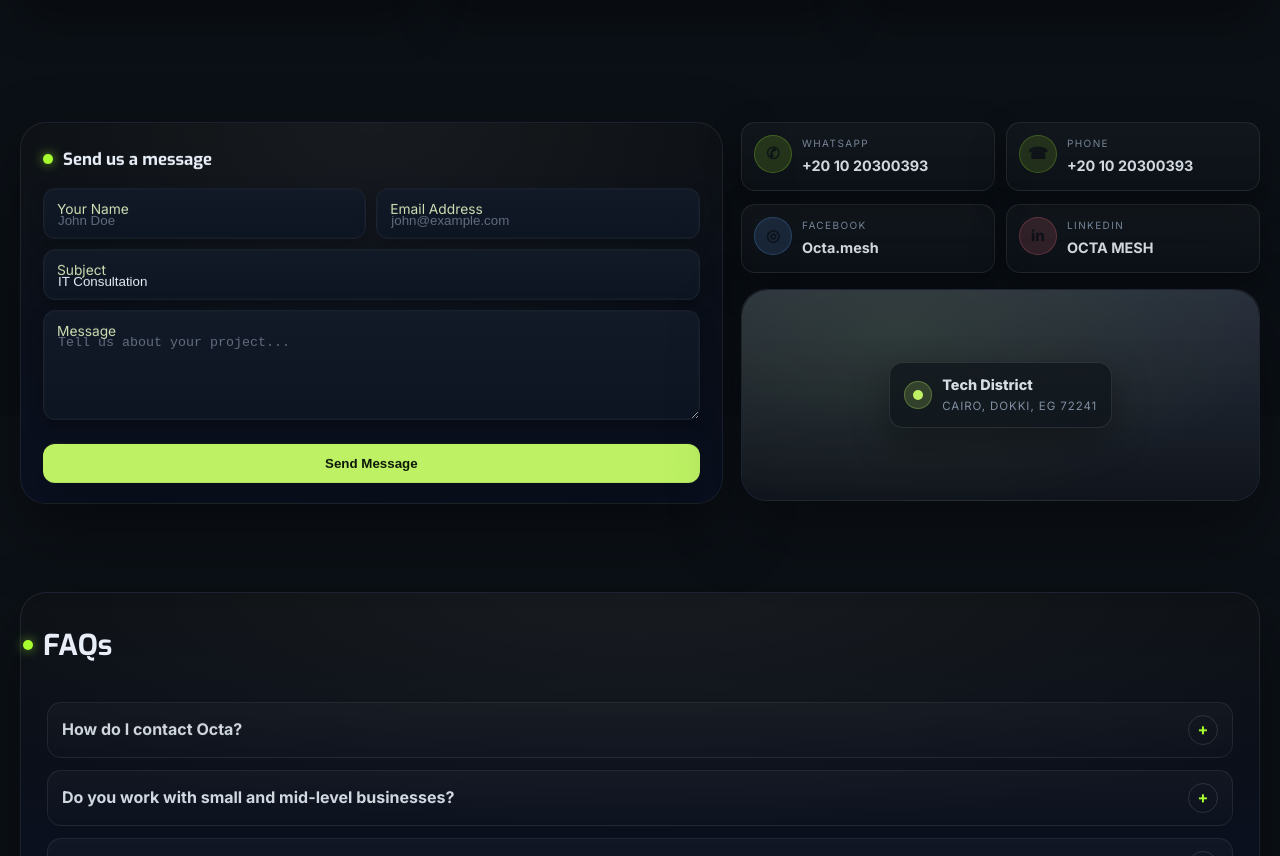
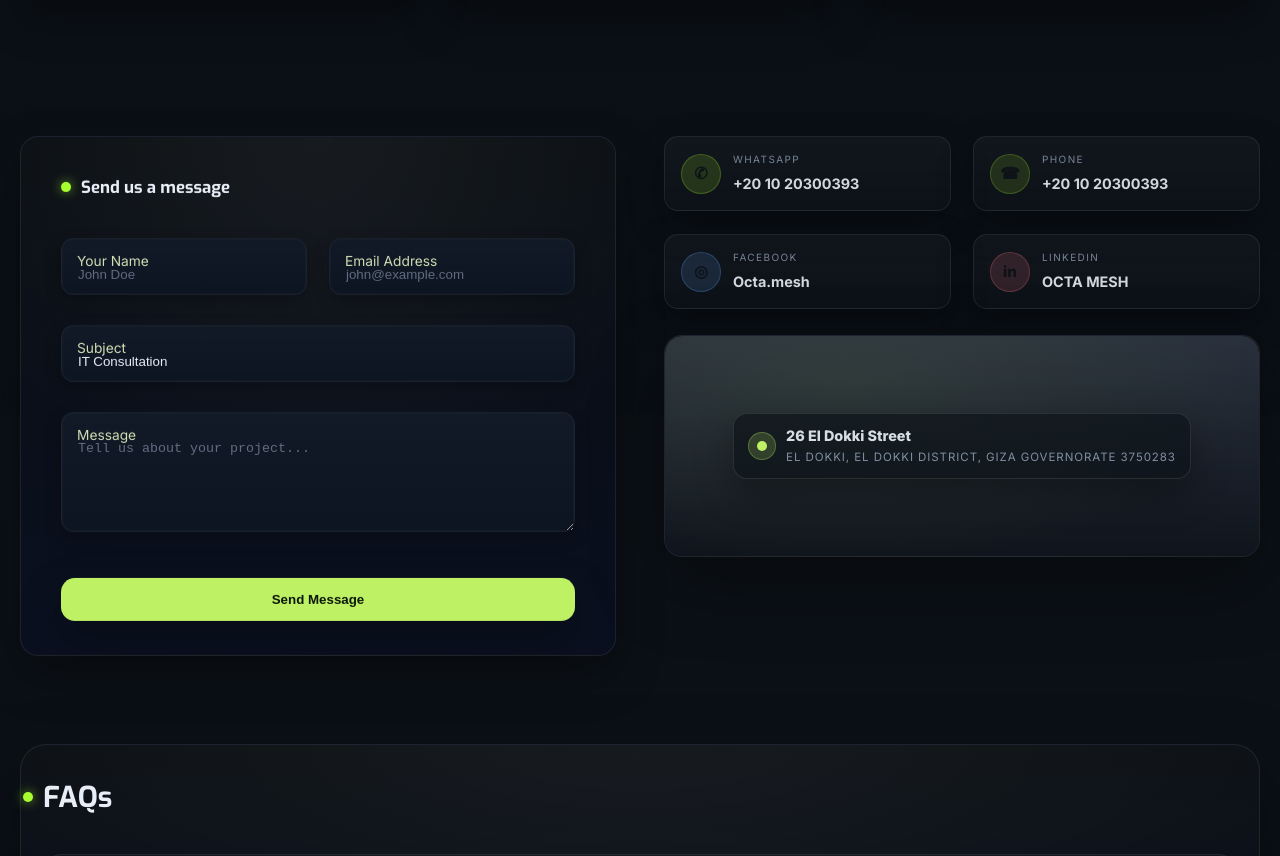
Before and after one commit to OctaProjects/Octa-Website, a React (Vite) app: page / in a window 1280 px wide. Shown: the part 3585-4441 px from the top of the page. Built offline with nearby package versions, Linux system fonts and the light colour scheme.

Commit message:
Update contact links in App and PartnerPage components, change email address to sales@octamesh.co, and enhance light mode styles in styles.css for improved visual consistency and accessibility.

```diff
--- a/src/App.jsx
+++ b/src/App.jsx
@@ -563,12 +563,17 @@ export default function App() {
                     <span className="contact-card-kicker">PHONE</span>
                     <span className="contact-card-value">+20 10 20300393</span>
                   </a>
-                  <a className="contact-card" href="https://facebook.com" target="_blank" rel="noopener noreferrer">
+                  <a className="contact-card" href="https://www.facebook.com/OctaMesh.co" target="_blank" rel="noopener noreferrer">
                     <span className="contact-card-icon contact-card-icon--fb" aria-hidden="true">◎</span>
                     <span className="contact-card-kicker">FACEBOOK</span>
                     <span className="contact-card-value">Octa.mesh</span>
                   </a>
-                  <a className="contact-card" href="https://linkedin.com" target="_blank" rel="noopener noreferrer">
+                  <a
+                    className="contact-card"
+                    href="https://www.linkedin.com/company/octamesh/?lipi=urn%3Ali%3Apage%3Ad_flagship3_search_srp_all%3Bx%2FzKMxw0QJOM6LClySvQ6Q%3D%3D"
+                    target="_blank"
+                    rel="noopener noreferrer"
+                  >
                     <span className="contact-card-icon contact-card-icon--in" aria-hidden="true">in</span>
                     <span className="contact-card-kicker">LINKEDIN</span>
                     <span className="contact-card-value">OCTA MESH</span>
@@ -576,15 +581,23 @@ export default function App() {
                 </div>
 
                 <div className="team-v2-panel contact-map">
-                  <div className="contact-map-inner" aria-label="Location map">
+                  <a
+                    className="contact-map-inner"
+                    href="https://www.google.com/maps/search/?api=1&query=26+El+Dokki+Street%2C+El+Dokki%2C+El+Dokki+District%2C+Giza+Governorate+3750283"
+                    target="_blank"
+                    rel="noopener noreferrer"
+                    aria-label="Open 26 El Dokki Street, El Dokki, Giza on Google Maps"
+                  >
                     <div className="contact-map-chip">
                       <div className="contact-map-pin" aria-hidden="true" />
                       <div className="contact-map-chip-text">
-                        <div className="contact-map-chip-title">Tech District</div>
-                        <div className="contact-map-chip-sub">CAIRO, DOKKI, EG 72241</div>
+                        <div className="contact-map-chip-title">26 El Dokki Street</div>
+                        <div className="contact-map-chip-sub">
+                          El Dokki, El Dokki District, Giza Governorate 3750283
+                        </div>
                       </div>
                     </div>
-                  </div>
+                  </a>
                 </div>
               </div>
             </div>
@@ -745,7 +758,7 @@ export default function App() {
             <div className="footer-social">
               <a
                 className="footer-social-btn"
-                href="https://linkedin.com"
+                href="https://www.linkedin.com/company/octamesh/?lipi=urn%3Ali%3Apage%3Ad_flagship3_search_srp_all%3Bx%2FzKMxw0QJOM6LClySvQ6Q%3D%3D"
                 target="_blank"
                 rel="noopener noreferrer"
                 aria-label="LinkedIn"
@@ -762,7 +775,7 @@ export default function App() {
                   <circle cx="4" cy="4" r="2" fill="currentColor" />
                 </svg>
               </a>
-              <a className="footer-social-btn" href="mailto:info@octamesh.co" aria-label="Email">
+              <a className="footer-social-btn" href="mailto:sales@octamesh.co" aria-label="Email">
                 <svg width="18" height="18" viewBox="0 0 24 24" fill="none" aria-hidden="true">
                   <path
                     d="M4 4h16v16H4V4Z"
@@ -781,7 +794,7 @@ export default function App() {
               </a>
               <a
                 className="footer-social-btn"
-                href="https://github.com/D0NG0L"
+                href="https://github.com/OctaProjects"
                 target="_blank"
                 rel="noopener noreferrer"
                 aria-label="GitHub"
--- a/src/styles.css
+++ b/src/styles.css
@@ -16,15 +16,22 @@
   --accent-glow: color-mix(in srgb, var(--accent) 25%, transparent);
 }
 
-/* Light mode */
+/*
+ * Light mode — soft lime wash (#EBFBD0): pairs with primary (#a8ff2f), accent (#BEF264),
+ * partner greens; cards stay slightly brighter for contrast.
+ */
 :root[data-theme='light'] {
-  --bg: #f7f9fc;
-  --bg-2: #ffffff;
-  --lines: rgba(12, 17, 23, 0.06);
+  color-scheme: light;
+  --bg: #ebfbd0;
+  --bg-2: #e2f6c4;
+  --lines: rgba(45, 72, 28, 0.055);
   --text: #0c1117;
-  --muted: rgba(12, 17, 23, 0.66);
-  --panel: #ffffff;
-  --border: rgba(12, 17, 23, 0.14);
+  --muted: rgba(12, 17, 23, 0.68);
+  --panel: #f5fdea;
+  --border: rgba(38, 58, 22, 0.14);
+  --light-header-tint: rgba(235, 251, 208, 0.82);
+  --light-header-scrolled: rgba(235, 251, 208, 0.94);
+  --light-nav-sheet: rgba(235, 251, 208, 0.98);
 }
 
 * { box-sizing: border-box; }
@@ -59,13 +66,13 @@ section[id] { scroll-margin-top: 80px; }
    Header - scroll progress bar
    ========================================================================== */
 .scroll-progress { position: fixed; top: 0; left: 0; right: 0; height: 3px; z-index: 50; background: rgba(255,255,255,0.06); overflow: hidden; }
-:root[data-theme='light'] .scroll-progress { background: rgba(12,17,23,0.10); }
+:root[data-theme='light'] .scroll-progress { background: rgba(12, 17, 23, 0.08); }
 .scroll-progress-bar { height: 100%; background: linear-gradient(90deg, var(--primary), var(--primary-600)); transition: width 120ms ease-out; }
 
 .site-header { position: sticky; top: 0; z-index: 40; -webkit-backdrop-filter: blur(10px); backdrop-filter: blur(10px); background: rgba(12,17,23,0.7); border-bottom: 1px solid var(--border); transition: background 240ms ease, box-shadow 240ms ease; }
 .site-header.scrolled { background: rgba(12,17,23,0.85); box-shadow: 0 6px 18px rgba(0,0,0,0.25); }
-:root[data-theme='light'] .site-header { background: rgba(255,255,255,0.72); }
-:root[data-theme='light'] .site-header.scrolled { background: rgba(255,255,255,0.9); box-shadow: 0 10px 24px rgba(0,0,0,0.10); }
+:root[data-theme='light'] .site-header { background: var(--light-header-tint); }
+:root[data-theme='light'] .site-header.scrolled { background: var(--light-header-scrolled); box-shadow: 0 10px 24px rgba(12, 17, 23, 0.07); }
 .header-inner { height: 64px; display: flex; align-items: center; justify-content: space-between; position: relative; gap: 16px; }
 .header-inner .brand { flex: 0 0 auto; }
 .header-inner .header-actions { flex: 1 1 auto; min-width: 0; display: flex; justify-content: center; }
@@ -98,10 +105,10 @@ section[id] { scroll-margin-top: 80px; }
 }
 .nav-toggle:hover { background: rgba(255,255,255,0.1); }
 :root[data-theme='light'] .nav-toggle {
-  border-color: rgba(12,17,23,0.12);
-  background: rgba(12,17,23,0.06);
-}
-:root[data-theme='light'] .nav-toggle:hover { background: rgba(12,17,23,0.1); }
+  border-color: rgba(38, 58, 22, 0.14);
+  background: rgba(255, 255, 255, 0.42);
+}
+:root[data-theme='light'] .nav-toggle:hover { background: rgba(255, 255, 255, 0.68); }
 .nav-toggle-bar {
   display: block;
   width: 18px;
@@ -138,8 +145,14 @@ section[id] { scroll-margin-top: 80px; }
 .theme-toggle:hover { transform: translateY(-1px); box-shadow: 0 10px 20px rgba(0,0,0,0.18); }
 .theme-toggle:active { transform: scale(0.98); }
 :root[data-theme='light'] .theme-toggle {
-  border-color: rgba(12,17,23,0.12);
-  background: rgba(12,17,23,0.06);
+  border-color: rgba(38, 58, 22, 0.15);
+  background: var(--panel);
+  color: #0c1117;
+  box-shadow: 0 1px 0 rgba(255, 255, 255, 0.85) inset;
+}
+:root[data-theme='light'] .theme-toggle:hover {
+  background: #ffffff;
+  border-color: rgba(38, 58, 22, 0.2);
 }
 
 /* Employee Hub – same size as Partner button (compact pill) */
@@ -268,8 +281,14 @@ section[id] { scroll-margin-top: 80px; }
   .cta-partner { display: inline-flex; font-size: 0.85rem; padding: 10px 16px; height: auto; }
 }
 :root[data-theme='light'] .nav.nav-open {
-  background: rgba(255,255,255,0.98);
+  background: var(--light-nav-sheet);
   border-bottom-color: var(--border);
+  box-shadow: 0 12px 32px rgba(12, 17, 23, 0.09);
+}
+@media (max-width: 879px) {
+  :root[data-theme='light'] .nav.nav-open a {
+    border-bottom-color: rgba(12, 17, 23, 0.08);
+  }
 }
 
 @media (min-width: 880px) {
@@ -345,6 +364,11 @@ section[id] { scroll-margin-top: 80px; }
   border-radius: 999px;
   color: #0c1117;
   box-shadow: 0 10px 26px rgba(0,0,0,0.28);
+}
+:root[data-theme='light'] .partner-page .field input {
+  background: rgba(255, 255, 255, 0.9);
+  border-color: rgba(38, 58, 22, 0.12);
+  box-shadow: 0 8px 22px rgba(45, 72, 28, 0.07);
 }
 .partner-page .field input::placeholder {
   color: rgba(12, 17, 23, 0.35);
@@ -543,6 +567,203 @@ section[id] { scroll-margin-top: 80px; }
 .badge-api:before { background: #facc15; box-shadow: 0 0 12px rgba(250,204,21,0.5); }
 .badge-mesh:before { background: #a78bfa; box-shadow: 0 0 12px rgba(167,139,250,0.55); }
 
+/* Our products — light mode: badges were pale-on-pale; use white cards + dark readable labels */
+:root[data-theme='light'] .section.products .section-title {
+  color: #0c1117;
+  font-weight: 700;
+}
+:root[data-theme='light'] .section.products .bullet {
+  box-shadow: 0 0 0 2px rgba(255, 255, 255, 0.9), 0 0 14px rgba(84, 124, 32, 0.45);
+}
+:root[data-theme='light'] .product-row .badge {
+  background: #ffffff;
+  border: 1px solid rgba(38, 58, 22, 0.18);
+  box-shadow: 0 6px 18px rgba(45, 72, 28, 0.12);
+  font-weight: 700;
+  letter-spacing: 0.02em;
+}
+:root[data-theme='light'] .product-row .badge:hover {
+  box-shadow: 0 10px 26px rgba(45, 72, 28, 0.16);
+  border-color: rgba(38, 58, 22, 0.28);
+}
+:root[data-theme='light'] .product-row .badge-it {
+  color: #1b4d0f;
+  text-shadow: none;
+}
+:root[data-theme='light'] .product-row .badge-it:hover {
+  color: #0f3310;
+}
+:root[data-theme='light'] .badge-it:hover {
+  background: #ffffff;
+  border-color: rgba(38, 58, 22, 0.22);
+  box-shadow: 0 8px 22px rgba(45, 72, 28, 0.14);
+}
+:root[data-theme='light'] .product-row .badge-design {
+  color: #9d174d;
+  text-shadow: none;
+}
+:root[data-theme='light'] .product-row .badge-design:hover {
+  color: #831843;
+}
+:root[data-theme='light'] .product-row .badge-console {
+  color: #0c4a6e;
+  text-shadow: none;
+}
+:root[data-theme='light'] .product-row .badge-console:hover {
+  color: #075985;
+}
+
+/* Light mode: Services + fix low-contrast cool grays (178,191,211 / 148,163,184) on pale green bg */
+:root[data-theme='light'] .services-hero-title {
+  color: #0c1117;
+}
+:root[data-theme='light'] .services-hero-sub {
+  color: rgba(12, 17, 23, 0.76);
+}
+:root[data-theme='light'] .section.services .section-title {
+  color: #0c1117;
+  font-weight: 700;
+}
+:root[data-theme='light'] .section.services .bullet {
+  box-shadow: 0 0 0 2px rgba(255, 255, 255, 0.85), 0 0 14px rgba(84, 124, 32, 0.4);
+}
+:root[data-theme='light'] .service-card {
+  border: 1px solid rgba(38, 58, 22, 0.16);
+  background: #ffffff;
+  box-shadow: 0 8px 22px rgba(45, 72, 28, 0.1);
+}
+:root[data-theme='light'] .service-card h3 {
+  color: #0c1117;
+}
+:root[data-theme='light'] .service-card-list {
+  color: rgba(12, 17, 23, 0.74);
+}
+:root[data-theme='light'] .service-card-link:hover {
+  box-shadow: 0 12px 28px rgba(45, 72, 28, 0.14);
+}
+
+:root[data-theme='light'] .contacts-hero-title {
+  color: #0c1117;
+}
+:root[data-theme='light'] .contacts-hero-sub {
+  color: rgba(12, 17, 23, 0.76);
+}
+:root[data-theme='light'] .section.contacts .section-title {
+  color: #0c1117;
+  font-weight: 700;
+}
+:root[data-theme='light'] .section.contacts .bullet {
+  box-shadow: 0 0 0 2px rgba(255, 255, 255, 0.85), 0 0 14px rgba(84, 124, 32, 0.4);
+}
+
+:root[data-theme='light'] .about-kicker {
+  color: rgba(12, 17, 23, 0.55);
+}
+:root[data-theme='light'] .about-vision .about-kicker {
+  color: var(--primary);
+}
+:root[data-theme='light'] .about-story-unified .about-kicker {
+  color: rgba(12, 17, 23, 0.58);
+}
+:root[data-theme='light'] .about-story-unified .stat-label {
+  color: rgba(12, 17, 23, 0.62);
+}
+:root[data-theme='light'] .about-media-caption {
+  color: rgba(12, 17, 23, 0.7);
+}
+:root[data-theme='light'] .about-media-card--caption-overlay .about-media-caption {
+  color: rgba(178, 191, 211, 0.9);
+}
+
+:root[data-theme='light'] .faq-item {
+  border: 1px solid rgba(38, 58, 22, 0.14);
+  background: #ffffff;
+  box-shadow: 0 6px 18px rgba(45, 72, 28, 0.08);
+}
+:root[data-theme='light'] .faq-item:hover {
+  border-color: rgba(84, 124, 32, 0.35);
+  background: #fafef6;
+  box-shadow: 0 10px 24px rgba(45, 72, 28, 0.12);
+}
+:root[data-theme='light'] .faq-item summary {
+  color: #0c1117;
+}
+:root[data-theme='light'] .faq-item:hover summary {
+  color: #0c1117;
+}
+:root[data-theme='light'] .faq-item summary::after {
+  border-color: rgba(38, 58, 22, 0.18);
+}
+:root[data-theme='light'] .faq-item p {
+  color: rgba(12, 17, 23, 0.72);
+}
+:root[data-theme='light'] .faq-item:hover p {
+  color: rgba(12, 17, 23, 0.8);
+}
+
+:root[data-theme='light'] .it-helpdesk-subtitle {
+  color: rgba(12, 17, 23, 0.72);
+}
+:root[data-theme='light'] .it-helpdesk-block {
+  border: 1px solid rgba(38, 58, 22, 0.14);
+  background: #ffffff;
+  box-shadow: 0 8px 20px rgba(45, 72, 28, 0.08);
+}
+:root[data-theme='light'] .it-helpdesk-block p {
+  color: rgba(12, 17, 23, 0.72);
+}
+:root[data-theme='light'] .it-helpdesk-assist {
+  color: rgba(12, 17, 23, 0.65);
+}
+:root[data-theme='light'] .it-helpdesk-custom-strip {
+  background: rgba(255, 255, 255, 0.9);
+  border: 1px solid rgba(38, 58, 22, 0.12);
+}
+
+:root[data-theme='light'] .team-v2-subtitle {
+  color: rgba(12, 17, 23, 0.7);
+}
+:root[data-theme='light'] .team-v2-join-sub {
+  color: rgba(12, 17, 23, 0.68);
+}
+
+:root[data-theme='light'] .contact-card {
+  border: 1px solid rgba(38, 58, 22, 0.14);
+  background: #ffffff;
+  box-shadow: 0 8px 22px rgba(45, 72, 28, 0.1);
+}
+:root[data-theme='light'] .contact-card-icon {
+  background: rgba(255, 255, 255, 0.8);
+  border-color: rgba(38, 58, 22, 0.12);
+  color: rgba(12, 17, 23, 0.85);
+}
+:root[data-theme='light'] .contact-card-kicker {
+  color: rgba(12, 17, 23, 0.55);
+}
+:root[data-theme='light'] .contact-card-value {
+  color: #0c1117;
+}
+
+:root[data-theme='light'] .footer-tagline {
+  color: rgba(12, 17, 23, 0.62);
+}
+:root[data-theme='light'] .footer-heading {
+  color: #0c1117;
+}
+:root[data-theme='light'] .footer-list,
+:root[data-theme='light'] .footer-links a {
+  color: rgba(12, 17, 23, 0.68);
+}
+:root[data-theme='light'] .footer-bottom {
+  color: rgba(12, 17, 23, 0.55);
+  border-top-color: rgba(38, 58, 22, 0.1);
+}
+:root[data-theme='light'] .footer-social-btn {
+  border: 1px solid rgba(38, 58, 22, 0.14);
+  background: #ffffff;
+  color: #0c1117;
+}
+
 /* Team */
 /* Team (v2, matches provided design) */
 /* Meet Our Team - temporarily disabled (remove class to re-enable) */
@@ -934,7 +1155,8 @@ section[id] { scroll-margin-top: 80px; }
   display: flex;
   align-items: center;
   background: transparent;
-  color: #ffffff;
+  /* “The birth of a unified force.” — soft cool gray on photo */
+  color: rgba(178, 191, 211, 0.9);
   font-size: 0.95rem;
   font-weight: 500;
   letter-spacing: 0.02em;
@@ -2132,43 +2354,83 @@ section[id] { scroll-margin-top: 80px; }
   .web-tech-stack-code pre { font-size: 0.8rem; }
 }
 
+/* Contacts: two-column layout — spacing aligned with design (wider gutter between columns) */
 .contacts-grid{
   display: grid;
-  grid-template-columns: 1.15fr 0.85fr;
-  gap: 18px;
-  margin-top: 18px;
+  grid-template-columns: minmax(0, 1fr) minmax(0, 1fr);
+  gap: 48px;
+  margin-top: 32px;
   align-items: start;
+}
+.contacts-grid .team-v2-panel.contact-form-card {
+  padding: 36px 40px 32px;
+  border-radius: 18px;
+  box-shadow: 0 20px 48px rgba(0, 0, 0, 0.32);
 }
 .contact-form-card{ padding: 22px 22px 18px; }
 @media (max-width: 520px) {
+  .contacts-grid .team-v2-panel.contact-form-card { padding: 22px 20px 20px; }
   .contact-form-card { padding: 18px 16px; }
 }
 .contact-form-title{
-  margin: 0 0 14px;
+  margin: 0 0 24px;
   display: inline-flex;
   align-items: center;
   gap: 10px;
   font-family: "Exo", system-ui, sans-serif;
   font-size: 1.05rem;
 }
+/* Extra air under “Send us a message” + between each labeled field */
+.contacts-grid .contact-form-title {
+  margin: 0 0 36px;
+}
+.contacts-grid .contact-form {
+  max-width: none;
+  margin: 0;
+  display: grid;
+  gap: 30px;
+}
+.contacts-grid .field label {
+  left: 16px;
+  top: 12px;
+}
+.contacts-grid .field input,
+.contacts-grid .field textarea,
+.contacts-grid .field select {
+  padding: 28px 16px 12px 16px;
+}
+.contacts-grid .field textarea {
+  min-height: 120px;
+}
 .contact-form{ max-width: none; margin: 0; }
+.contacts-grid .contact-form-row {
+  display: grid;
+  grid-template-columns: 1fr 1fr;
+  gap: 22px;
+}
 .contact-form-row{ display: grid; grid-template-columns: 1fr 1fr; gap: 10px; }
 .contact-submit{
   width: 100%;
+  margin-top: 8px;
   background: var(--accent);
   border: 0;
-  padding: 12px 14px;
+  padding: 14px 18px;
   font-weight: 800;
   color: var(--accent-contrast);
-  border-radius: 12px;
+  border-radius: 14px;
   box-shadow: 0 18px 44px rgba(0,0,0,0.28);
 }
 
-.contact-right{ display: grid; gap: 16px; }
+.contact-right{
+  display: grid;
+  gap: 26px;
+  min-width: 0;
+}
 .contact-cards{
   display: grid;
   grid-template-columns: 1fr 1fr;
-  gap: 12px;
+  gap: 22px;
+  min-width: 0;
 }
 .contact-card{
   text-decoration: none;
@@ -2176,13 +2438,14 @@ section[id] { scroll-margin-top: 80px; }
   border-radius: 14px;
   background: linear-gradient(180deg, rgba(255,255,255,0.03), rgba(255,255,255,0.01));
   box-shadow: 0 14px 36px rgba(0,0,0,0.30);
-  padding: 12px 12px 12px;
+  padding: 14px 16px;
   display: grid;
-  grid-template-columns: 38px 1fr;
+  grid-template-columns: 40px 1fr;
   grid-template-rows: auto auto;
-  column-gap: 10px;
-  row-gap: 2px;
+  column-gap: 12px;
+  row-gap: 4px;
   color: var(--text);
+  align-items: center;
 }
 .contact-card:hover{
   border-color: rgba(190,242,100,0.28);
@@ -2190,8 +2453,8 @@ section[id] { scroll-margin-top: 80px; }
 }
 .contact-card-icon{
   grid-row: 1 / span 2;
-  width: 38px;
-  height: 38px;
+  width: 40px;
+  height: 40px;
   border-radius: 999px;
   display: grid;
   place-items: center;
@@ -2216,17 +2479,34 @@ section[id] { scroll-margin-top: 80px; }
   color: rgba(226,232,240,0.92);
 }
 
+.contact-map.team-v2-panel {
+  border-radius: 18px;
+  overflow: hidden;
+  padding: 0;
+}
 .contact-map{ padding: 0; overflow: hidden; }
 .contact-map-inner{
-  height: 210px;
-  min-height: 160px;
-  border-radius: 26px;
+  height: 220px;
+  min-height: 168px;
+  border-radius: 18px;
   background:
     linear-gradient(180deg, rgba(255,255,255,0.06), rgba(255,255,255,0.02)),
     radial-gradient(120% 140% at 30% 20%, rgba(190,242,100,0.08), transparent 60%),
     linear-gradient(180deg, #1b2330, #0b1018);
   display: grid;
   place-items: center;
+  text-decoration: none;
+  color: inherit;
+  cursor: pointer;
+  transition: filter 200ms ease, transform 200ms ease, box-shadow 200ms ease;
+}
+a.contact-map-inner:hover {
+  filter: brightness(1.08);
+  transform: translateY(-2px);
+}
+a.contact-map-inner:focus-visible {
+  outline: 2px solid var(--primary);
+  outline-offset: 3px;
 }
 .contact-map-chip{
   display: inline-flex;
@@ -2257,12 +2537,19 @@ section[id] { scroll-margin-top: 80px; }
 .contact-map-chip-sub{ color: rgba(148,163,184,0.85); font-size: 0.72rem; letter-spacing: 0.08em; text-transform: uppercase; }
 
 @media (max-width: 980px){
-  .contacts-grid{ grid-template-columns: 1fr; }
+  .contacts-grid{
+    grid-template-columns: 1fr;
+    gap: 36px;
+  }
 }
 @media (max-width: 520px){
+  .contacts-grid { gap: 28px; margin-top: 22px; }
   .contact-form-row{ grid-template-columns: 1fr; }
-  .contact-cards{ grid-template-columns: 1fr; }
-  .contact-map-inner { height: 180px; border-radius: 18px; }
+  .contacts-grid .contact-form-row { gap: 16px; }
+  .contacts-grid .contact-form { gap: 22px; }
+  .contacts-grid .contact-form-title { margin-bottom: 28px; }
+  .contact-cards{ grid-template-columns: 1fr; gap: 18px; }
+  .contact-map-inner { height: 180px; border-radius: 14px; }
 }
 
 /* Social icons row */
```
Also changed, not shown: orig-App.jsx (+22 -9 lines), src/PartnerPage.jsx (+9 -3 lines).
